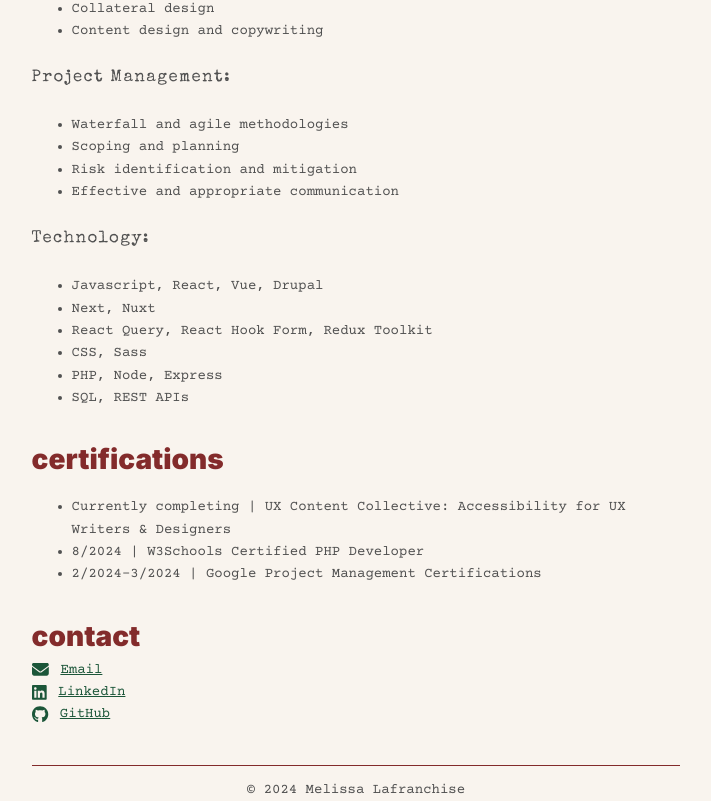
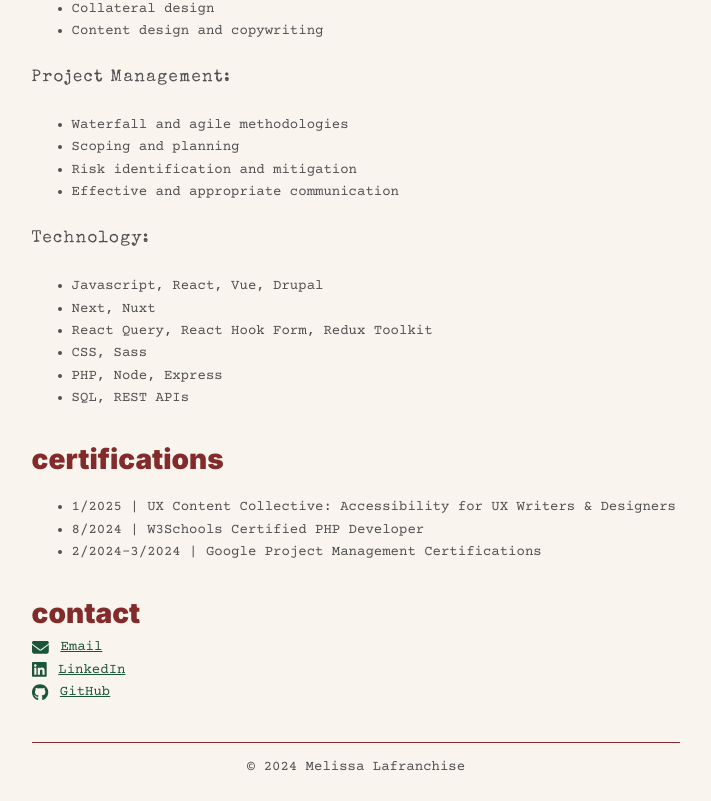
Before and after one commit to pulchrit/melissalafranchise, a Next.js app: page / in a window 1280 px wide. Shown: the part 525-1326 px from the top of the page, without its empty margins (284-995 px from the left). After the commit the page ends 1304 px from the top, so only its background shows below. Built offline with nearby package versions, Linux system fonts and the light colour scheme.

Commit message:
update certifications

```diff
--- a/pages/index.js
+++ b/pages/index.js
@@ -104,7 +104,7 @@ export default function Home() {
         <Subtitle text="certifications" />
         <ul>
           <li>
-            {`Currently completing ${PIPE} UX Content Collective: Accessibility for UX Writers & Designers`}
+            {`1/2025 ${PIPE} UX Content Collective: Accessibility for UX Writers & Designers`}
           </li>
           <li>{`8/2024 ${PIPE} W3Schools Certified PHP Developer`}</li>
           <li>{`2/2024${ENDASH}3/2024 ${PIPE} Google Project Management Certifications`}</li>
```
